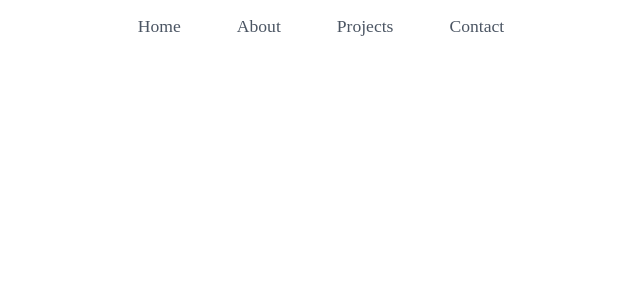
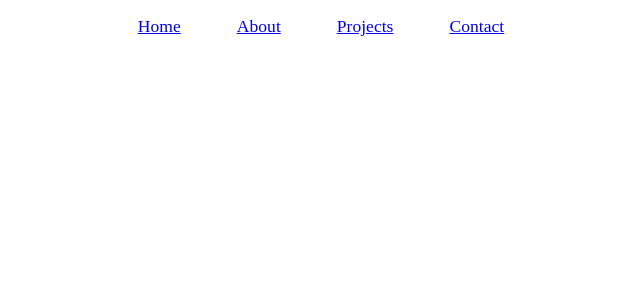
Before and after one commit to AbbieSmith11/portfolio-website, a React (Vite) app in the folder portfolio/: page / in a window 1280 px wide. Shown: the top 300 px of the page, without its empty margins (319-959 px from the left). Built offline with nearby package versions, Linux system fonts and the light colour scheme.

Commit message:
Added routing specifically to navbar

```diff
--- a/portfolio/src/components/navbar/Navbar.jsx
+++ b/portfolio/src/components/navbar/Navbar.jsx
@@ -8,10 +8,10 @@ function Navbar (){
 
 <nav>
 <ul>
-    <NavItem item='Home'/>
-    <NavItem item='About'/>
-    <NavItem item='Projects'/>
-    <NavItem item='Contact'/>
+    <NavItem item='Home' route='/'/>
+    <NavItem item='About' route='/about' />
+    <NavItem item='Projects' route='/projects' />
+    <NavItem item='Contact' route='/contact'/>
 </ul>
 </nav>
 
--- a/portfolio/src/components/navbar/nav-items/NavItem.jsx
+++ b/portfolio/src/components/navbar/nav-items/NavItem.jsx
@@ -1,9 +1,10 @@
 import '../Navbar.jsx'
+import { Link } from 'react-router-dom'
 
 function NavItem (props) {
     return (
         <li>
-            {props.item}
+            <Link to={props.route}>{props.item}</Link>
         </li>
     )
 }
```
